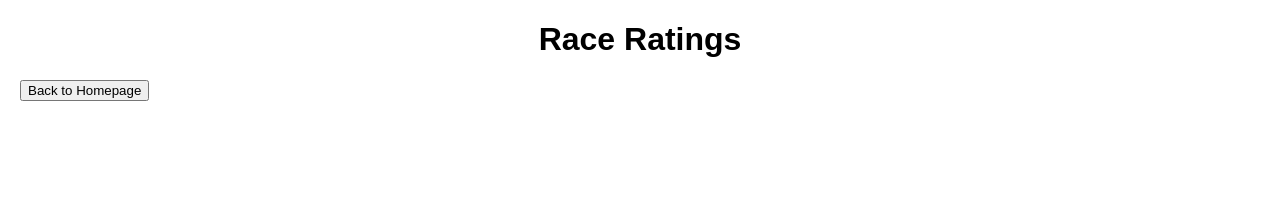
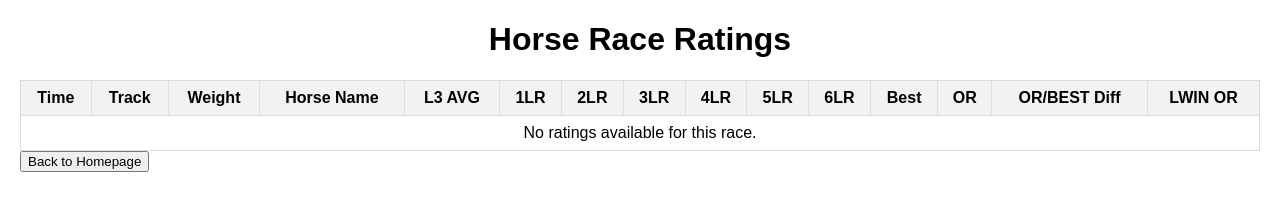
Before and after one commit to davidcherry23/SRWebsite, a plain HTML site: page ratings.html in a window 1280 px wide. Drawn offline with nearby package versions, Linux system fonts and the light colour scheme; no server answers.

Commit message:
Update ratings.html

```diff
--- a/ratings.html
+++ b/ratings.html
@@ -3,17 +3,16 @@
 <head>
     <meta charset="UTF-8">
     <meta name="viewport" content="width=device-width, initial-scale=1.0">
-    <title>Race Ratings</title>
+    <title>Horse Racing Ratings</title>
     <link rel="stylesheet" href="styles.css">
     <script src="https://cdnjs.cloudflare.com/ajax/libs/xlsx/0.17.0/xlsx.full.min.js"></script>
-    <script src="https://cdn.jsdelivr.net/npm/axios/dist/axios.min.js"></script>
 </head>
 <body>
     <header>
-        <h1>Race Ratings</h1>
+        <h1>Horse Race Ratings</h1>
     </header>
     <main>
-        <table id="ratingsTable" style="display: none;">
+        <table id="ratingsTable">
             <thead>
                 <tr>
                     <th>Time</th>
@@ -39,6 +38,6 @@
         </table>
         <button onclick="window.history.back()">Back to Homepage</button>
     </main>
-    <script src="ratings.js"></script>
+    <script src="ratings.js"></script> <!-- This should be at the bottom -->
 </body>
 </html>
```
